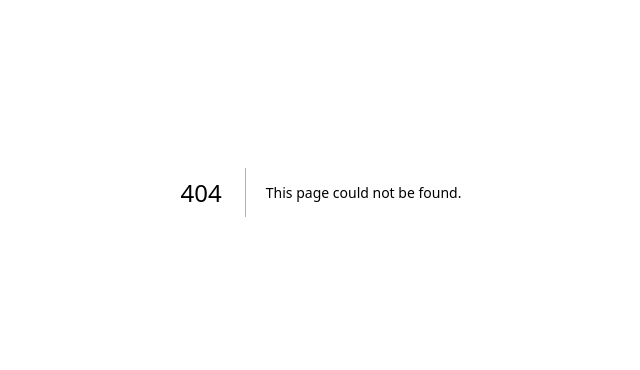
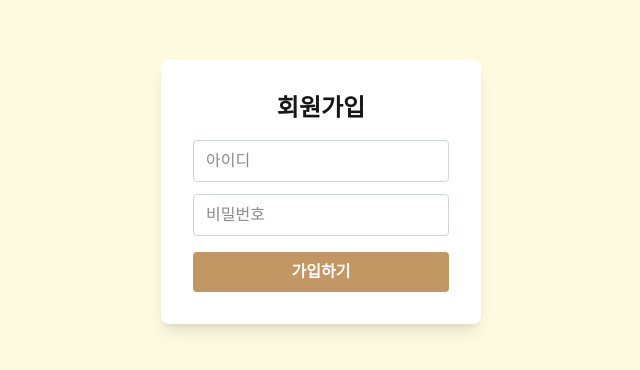
Before and after one commit to pkfffe/cap_project, a Next.js app: page /signup in a window 1280 px wide. Before the commit this address had no page. Shown: the part 208-578 px from the top of the page, without its empty margins (319-959 px from the left). Built offline with nearby package versions, Linux system fonts and the light colour scheme.

Commit message:
signup 제작작

```diff
--- /dev/null
+++ b/app/signup/page.tsx
@@ -0,0 +1,56 @@
+"use client";
+
+import { useState } from "react";
+import { useRouter } from "next/navigation";
+
+export default function SignUpPage() {
+  const [userId, setUserId] = useState("");
+  const [userPw, setUserPw] = useState("");
+  const router = useRouter();
+
+  const handleSubmit = async (e: React.FormEvent) => {
+    e.preventDefault();
+
+    // 백엔드 요청
+    const res = await fetch("/api/signup", {
+      method: "POST",
+      headers: { "Content-Type": "application/json" },
+      body: JSON.stringify({ user_name: userId, user_password: userPw }),
+    });
+
+    if (res.ok) {
+      alert("회원가입 성공!");
+      router.push("/login"); // 로그인 페이지로 이동
+    } else {
+      alert("입력 오류! 다시 시도하세요.");
+    }
+  };
+
+  return (
+    <div className="min-h-screen flex items-center justify-center bg-[#fefae0]">
+      <form onSubmit={handleSubmit} className="bg-white p-8 rounded-lg shadow-lg w-80">
+        <h2 className="text-2xl font-bold mb-4 text-center">회원가입</h2>
+        <input
+          type="text"
+          placeholder="아이디"
+          value={userId}
+          onChange={(e) => setUserId(e.target.value)}
+          className="border border-gray-300 rounded px-3 py-2 w-full mb-3"
+        />
+        <input
+          type="password"
+          placeholder="비밀번호"
+          value={userPw}
+          onChange={(e) => setUserPw(e.target.value)}
+          className="border border-gray-300 rounded px-3 py-2 w-full mb-4"
+        />
+        <button
+          type="submit"
+          className="bg-[#c39764] text-white py-2 rounded w-full font-semibold hover:bg-[#b2854c]"
+        >
+          가입하기
+        </button>
+      </form>
+    </div>
+  );
+}
```
